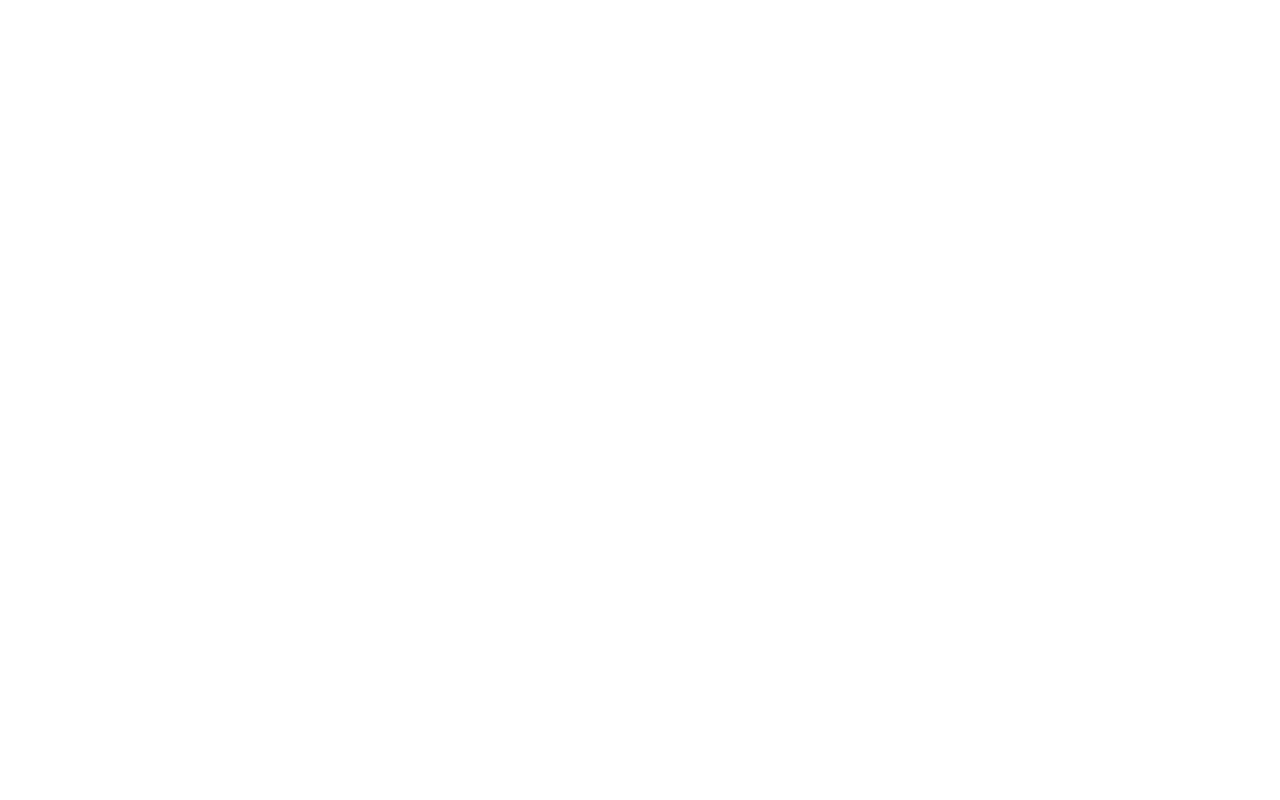
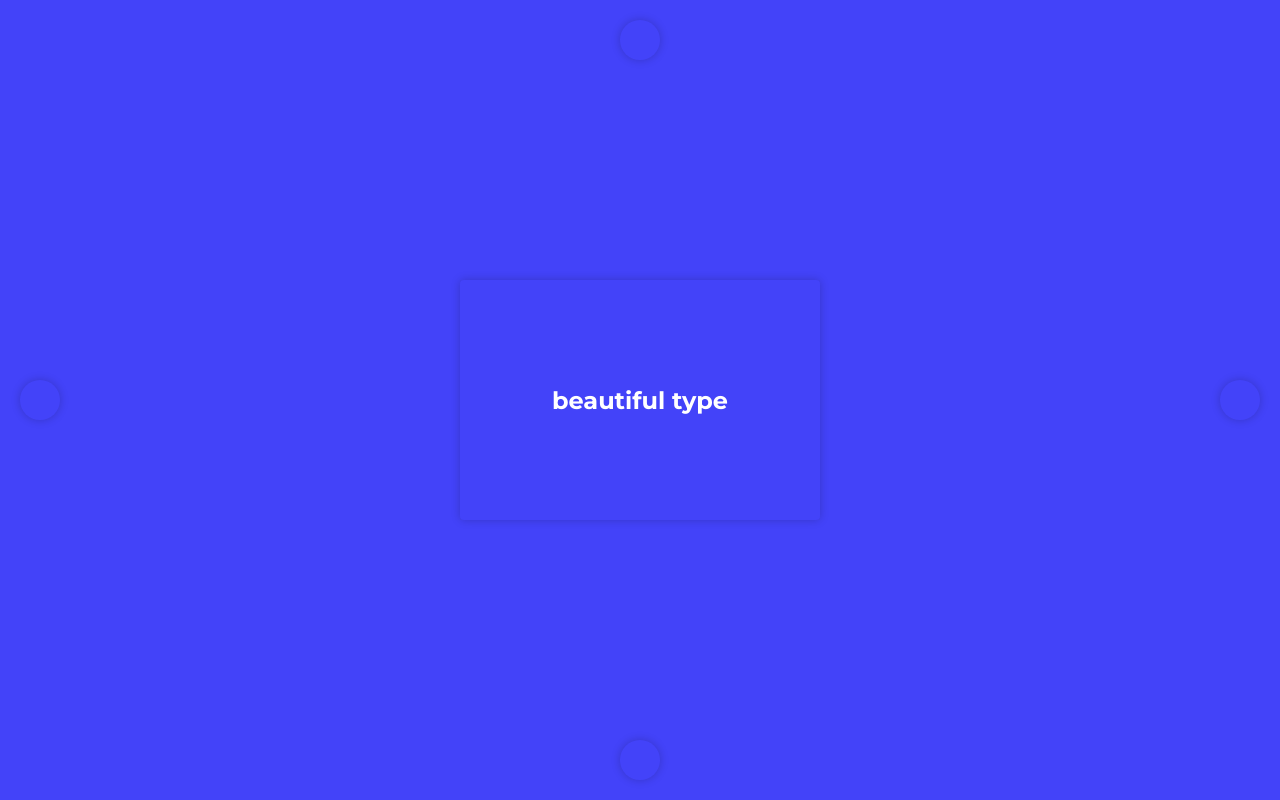
Before and after one commit to kriszti0230/UI-Build-2, a plain HTML site: page frontend/index.html in a window 1280 px wide. Drawn offline with Linux system fonts and the light colour scheme.

Commit message:
add four circles, beautiful type button

```diff
--- a/frontend/index.html
+++ b/frontend/index.html
@@ -5,8 +5,19 @@
 	<meta http-equiv="X-UA-Compatible" content="IE=edge">
 	<meta name="viewport" content="width=device-width, initial-scale=1.0">
 	<title>This is FRONTEND</title>
+	<link rel="stylesheet" href="style.css">
+	<link rel="preconnect" href="https://fonts.googleapis.com">
+<link rel="preconnect" href="https://fonts.gstatic.com" crossorigin>
+<link href="https://fonts.googleapis.com/css2?family=Montserrat:wght@700&display=swap" rel="stylesheet">
 </head>
 <body>
-	<div id="root"></div>
+	<button>beautiful type</button>
+
+
+	<div class="topcircle"></div>
+	<div class="rightcircle"></div>
+	<div class="bottomcircle"></div>
+	<div class="leftcircle"></div>
+
 </body>
 </html>
--- /dev/null
+++ b/frontend/style.css
@@ -0,0 +1,54 @@
+body {
+    background-color: #4343F9;
+    align-items: center;
+    justify-content: center;
+    height: 100vh;
+    display: flex;
+    margin: 0;
+
+}
+
+button {
+
+    background-color: #4343F9;
+    height: 240px;
+    width: 360px;
+    border: none;
+    border-radius: 4px;
+    margin: 100px;
+    color: #FFF;
+    font-size: 24px;
+    font-family: 'Montserrat', sans-serif;
+
+    box-shadow: 0 0 10px  rgba(0,0,0,0.2);
+}
+
+div {
+    border: none;
+    height: 40px;
+    width: 40px;
+    box-shadow: 0 0 10px  rgba(0,0,0,0.2);
+    border-radius: 50%;
+    position: absolute;
+
+}
+
+.topcircle {
+    top: 20px;
+
+}
+
+.rightcircle {
+    right: 20px;
+
+}
+
+.bottomcircle {
+    bottom: 20px;
+
+}
+
+.leftcircle {
+    left: 20px;
+
+}
```
